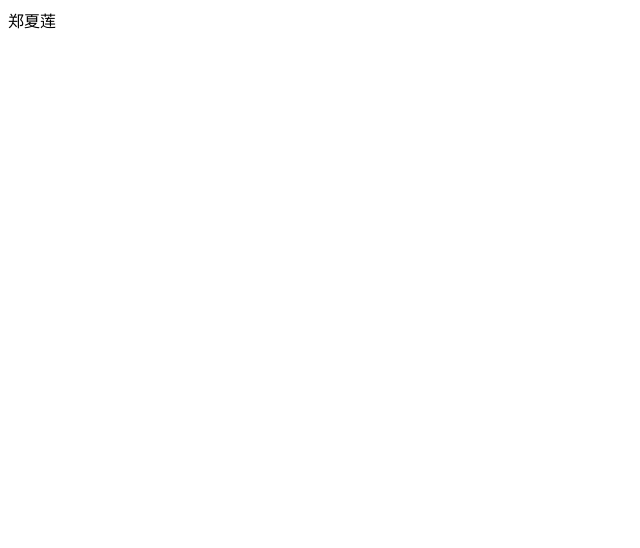
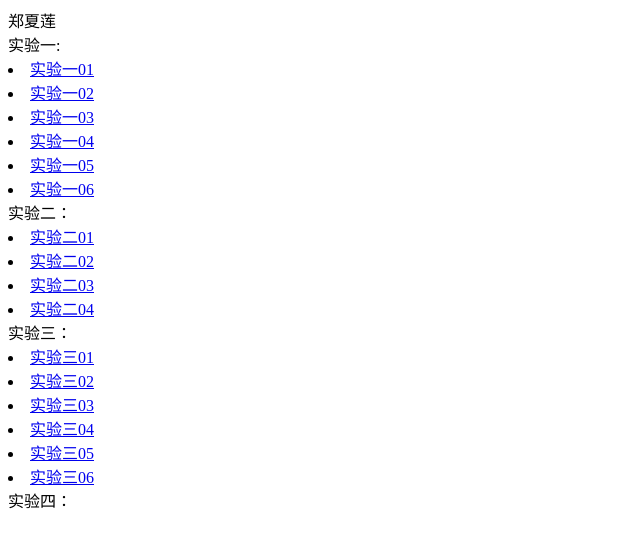
Before and after one commit to Lemdei/Lemdei.github.io, a plain HTML site: page index.html in a window 1280 px wide. Shown: the whole page, without its empty margins (0-640 px from the left). Drawn offline with Linux system fonts and the light colour scheme.

Commit message:
Add files via upload

```diff
--- a/index.html
+++ b/index.html
@@ -2,10 +2,30 @@
 <html>
 <head>
 <meta charset="utf-8">
-<title>无标题文档</title>
+<title>index.html</title>
 </head>
+<body>
+	郑夏莲<br/>
+	实验一:<br/>
+	<li><a href="实验一01.html">实验一01</a><br/></li>
+	<li><a href="实验一02.html">实验一02</a><br/></li>
+	<li><a href="实验一03.html">实验一03</a><br/></li>
+	<li><a href="实验一04.html">实验一04</a><br/></li>
+	<li><a href="实验一05.html">实验一05</a><br/></li>
+	<li><a href="实验一06.html">实验一06</a><br/></li>
+	实验二：<br/>
+	<li><a href="实验二01.html">实验二01</a><br/></li>
+	<li><a href="实验二02.html">实验二02</a><br/></li>
+	<li><a href="实验二03.html">实验二03</a><br/></li>
+	<li><a href="实验二04.html">实验二04</a><br/></li>
+	实验三：<br/>
+	<li><a href="实验三01.html">实验三01</a><br/></li>
+	<li><a href="实验三02.html">实验三02</a><br/></li>
+	<li><a href="实验三03.html">实验三03</a><br/></li>
+	<li><a href="实验三04.html">实验三04</a><br/></li>
+	<li><a href="实验三05.html">实验三05</a><br/></li>
+	<li><a href="实验三06.html">实验三06</a><br/></li>
+	实验四：<br/>
 
-<body>
-郑夏莲
 </body>
 </html>
```
